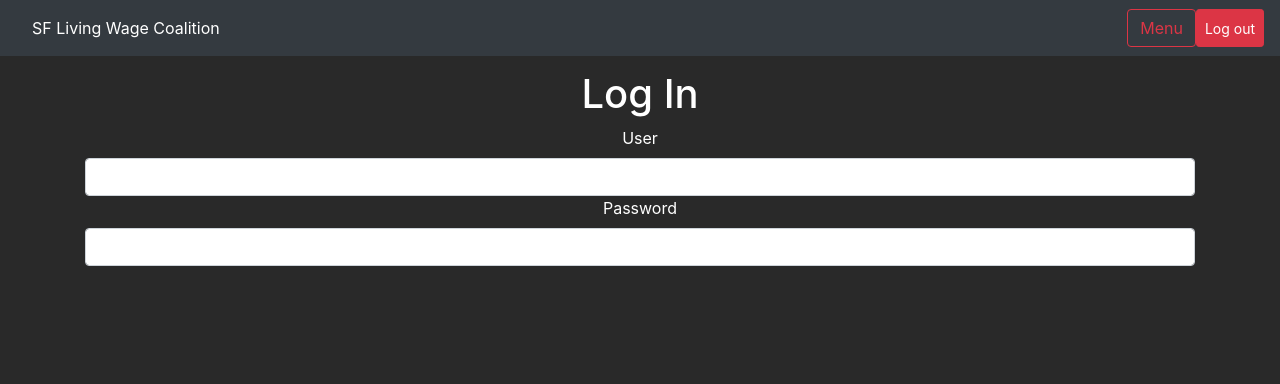
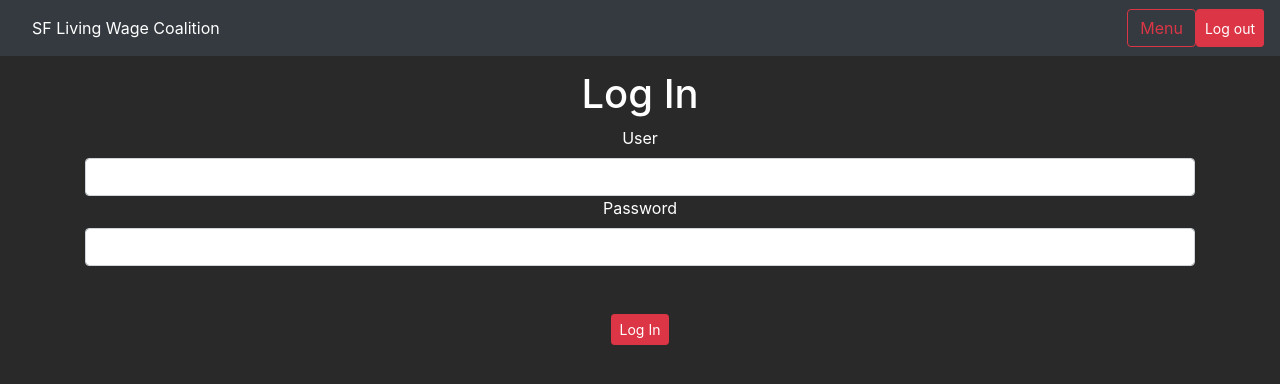
Before and after one commit to jmejiamu/mobile-sf-admin, a React (Create React App) app: page / in a window 1280 px wide. Shown: the top 384 px of the page. Built offline with nearby package versions, Linux system fonts and the light colour scheme.

Commit message:
adding-login-button

```diff
--- a/src/components/LoginLogout/Login.js
+++ b/src/components/LoginLogout/Login.js
@@ -18,6 +18,7 @@ const Login = () => {
             // value={startData}
             // onChange={e => setStartData(e.target.value)}
             />
+            <button type="button" className="btn btn-danger btn-sm mt-5">Log In</button>
 
         </div>
     )
```
